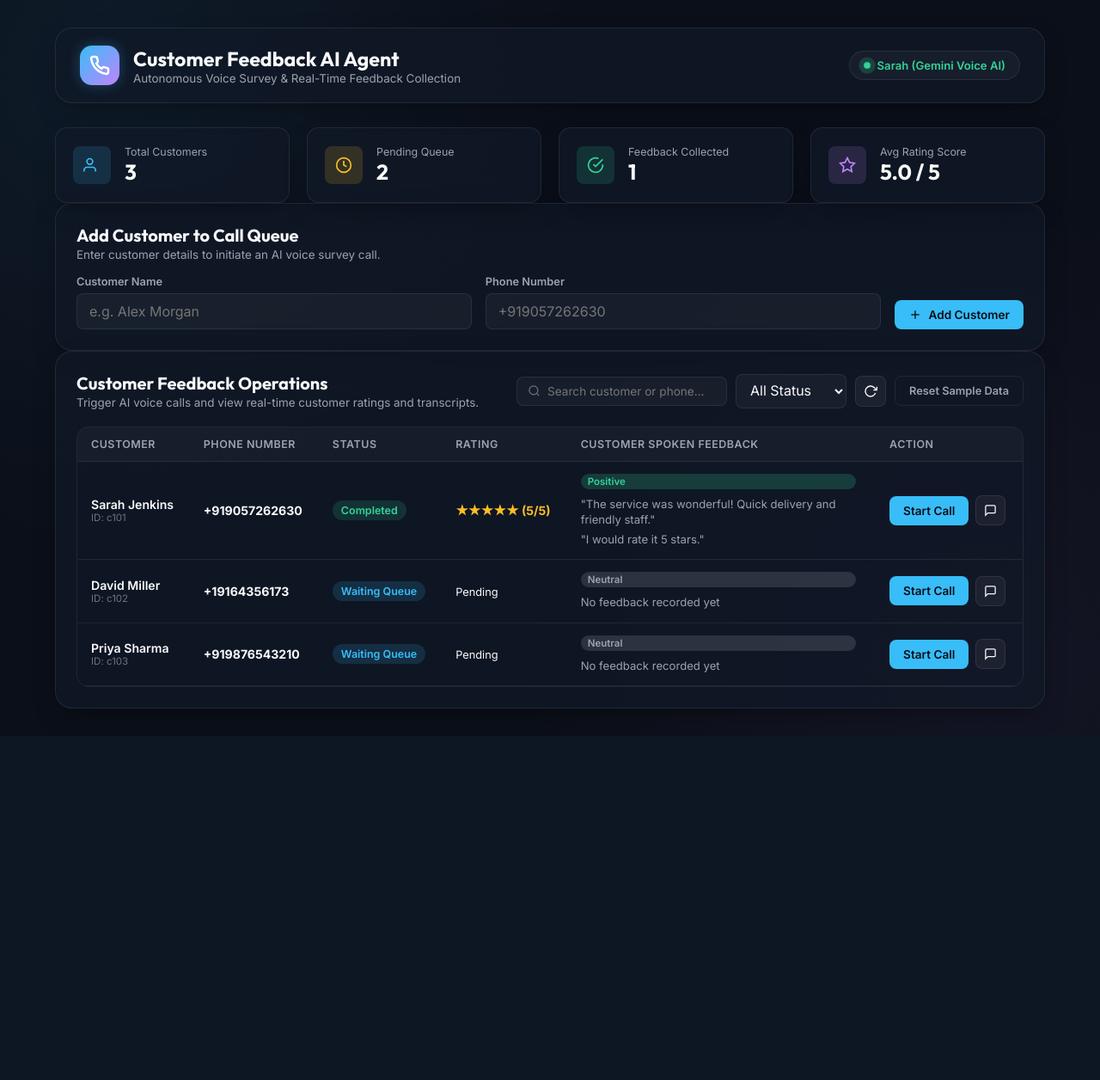
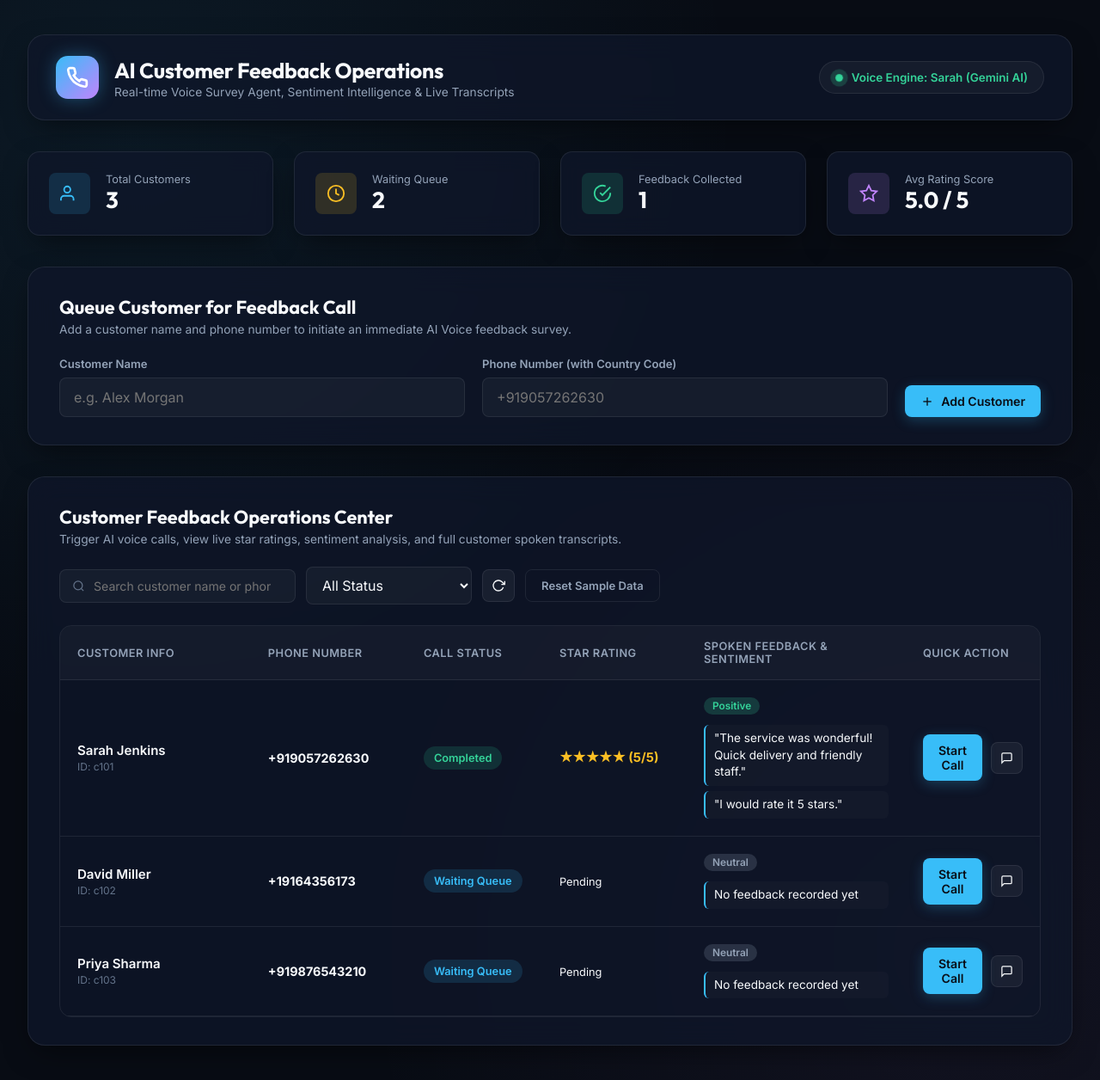
Before and after one commit to Vikas-kumar-kumawat/callingAgent, a Flask app: page / in a window 1280 px wide. Shown: the whole page at 86% size. Before the commit the page ends 844 px from the top, so only its background shows below. Run offline with Flask 3, Linux system fonts and the light colour scheme.

Commit message:
Expand spacing and refine Customer Feedback Operations UI layout

```diff
--- a/static/style.css
+++ b/static/style.css
@@ -1,13 +1,13 @@
 :root {
-    --bg-main: #0b0f19;
-    --bg-card: rgba(17, 24, 39, 0.75);
-    --bg-surface: #111827;
+    --bg-main: #080c14;
+    --bg-card: rgba(15, 23, 42, 0.78);
+    --bg-surface: #0f172a;
     --border-color: rgba(255, 255, 255, 0.08);
-    --border-highlight: rgba(56, 189, 248, 0.25);
+    --border-highlight: rgba(56, 189, 248, 0.3);
 
-    --text-primary: #f9fafb;
-    --text-secondary: #9ca3af;
-    --text-muted: #6b7280;
+    --text-primary: #f8fafc;
+    --text-secondary: #94a3b8;
+    --text-muted: #64748b;
 
     --primary: #38bdf8;
     --primary-hover: #0284c7;
@@ -24,7 +24,7 @@
     --radius-md: 14px;
     --radius-lg: 20px;
 
-    --shadow-soft: 0 10px 30px -10px rgba(0, 0, 0, 0.5);
+    --shadow-soft: 0 12px 35px -10px rgba(0, 0, 0, 0.6);
 }
 
 * {
@@ -40,8 +40,8 @@ body {
     min-height: 100vh;
     overflow-x: hidden;
     background-image:
-        radial-gradient(circle at 10% 10%, rgba(56, 189, 248, 0.07) 0%, transparent 40%),
-        radial-gradient(circle at 90% 90%, rgba(192, 132, 252, 0.05) 0%, transparent 40%);
+        radial-gradient(circle at 12% 12%, rgba(56, 189, 248, 0.08) 0%, transparent 45%),
+        radial-gradient(circle at 88% 88%, rgba(192, 132, 252, 0.06) 0%, transparent 45%);
 }
 
 button, input, select {
@@ -49,79 +49,83 @@ button, input, select {
     font-size: inherit;
 }
 
-/* App Header */
+/* App Container Layout with Generous Spacing */
 .app-layout {
-    max-width: 1200px;
+    max-width: 1320px;
     margin: 0 auto;
-    padding: 32px 24px;
+    padding: 40px 32px;
     display: flex;
     flex-direction: column;
-    gap: 28px;
+    gap: 36px;
 }
 
+/* Top App Header */
 .app-header {
     display: flex;
     justify-content: space-between;
     align-items: center;
     background: var(--bg-card);
     border: 1px solid var(--border-color);
-    padding: 20px 28px;
+    padding: 24px 32px;
     border-radius: var(--radius-lg);
     box-shadow: var(--shadow-soft);
+    backdrop-filter: blur(16px);
 }
 
 .brand-block {
     display: flex;
     align-items: center;
-    gap: 16px;
+    gap: 18px;
 }
 
 .brand-avatar {
-    width: 46px;
-    height: 46px;
+    width: 50px;
+    height: 50px;
     border-radius: var(--radius-md);
     background: linear-gradient(135deg, var(--primary), var(--accent-purple));
     display: flex;
     align-items: center;
     justify-content: center;
     color: #fff;
-    box-shadow: 0 0 15px rgba(56, 189, 248, 0.3);
+    box-shadow: 0 0 20px rgba(56, 189, 248, 0.35);
 }
 
 .app-title {
     font-family: var(--font-heading);
-    font-size: 1.45rem;
+    font-size: 1.55rem;
     font-weight: 700;
+    letter-spacing: -0.3px;
 }
 
 .app-subtitle {
-    font-size: 0.84rem;
+    font-size: 0.86rem;
     color: var(--text-secondary);
+    margin-top: 2px;
 }
 
 .header-status {
     display: flex;
     align-items: center;
-    gap: 8px;
+    gap: 10px;
     background: rgba(255, 255, 255, 0.04);
     border: 1px solid var(--border-color);
-    padding: 8px 16px;
-    border-radius: 20px;
+    padding: 10px 18px;
+    border-radius: 30px;
 }
 
 .engine-tag {
-    font-size: 0.82rem;
+    font-size: 0.84rem;
     font-weight: 600;
     color: var(--accent-green);
 }
 
 /* Pulse Dot */
 .pulse-dot {
-    width: 8px;
-    height: 8px;
+    width: 9px;
+    height: 9px;
     border-radius: 50%;
     background-color: var(--accent-green);
-    box-shadow: 0 0 8px var(--accent-green);
+    box-shadow: 0 0 10px var(--accent-green);
     animation: pulse 2s infinite;
 }
 
@@ -131,33 +135,41 @@ button, input, select {
     100% { transform: scale(0.95); box-shadow: 0 0 0 0 rgba(52, 211, 153, 0); }
 }
 
-/* Metrics Grid */
+/* Main Content Wrapper */
+.main-wrapper {
+    display: flex;
+    flex-direction: column;
+    gap: 36px;
+}
+
+/* KPI Metrics Grid */
 .metrics-grid {
     display: grid;
     grid-template-columns: repeat(4, 1fr);
-    gap: 20px;
+    gap: 24px;
 }
 
 .metric-card {
     background: var(--bg-card);
     border: 1px solid var(--border-color);
-    padding: 20px;
+    padding: 24px;
     border-radius: var(--radius-md);
     display: flex;
     align-items: center;
-    gap: 16px;
+    gap: 18px;
     box-shadow: var(--shadow-soft);
     transition: transform 0.2s ease, border-color 0.2s ease;
+    backdrop-filter: blur(12px);
 }
 
 .metric-card:hover {
-    transform: translateY(-2px);
+    transform: translateY(-3px);
     border-color: var(--border-highlight);
 }
 
 .metric-icon {
-    width: 44px;
-    height: 44px;
+    width: 48px;
+    height: 48px;
     border-radius: var(--radius-sm);
     display: flex;
     align-items: center;
@@ -170,55 +182,57 @@ button, input, select {
 .metric-icon.purple { background: rgba(192, 132, 252, 0.15); color: var(--accent-purple); }
 
 .metric-label {
-    font-size: 0.78rem;
+    font-size: 0.8rem;
     color: var(--text-secondary);
     display: block;
 }
 
 .metric-value {
     font-family: var(--font-heading);
-    font-size: 1.55rem;
+    font-size: 1.65rem;
     font-weight: 700;
+    margin-top: 2px;
 }
 
-/* Panel Card */
+/* Panel Sections with Spacious Padding */
 .panel-card {
     background: var(--bg-card);
     border: 1px solid var(--border-color);
     border-radius: var(--radius-lg);
-    padding: 24px;
+    padding: 32px 36px;
     box-shadow: var(--shadow-soft);
+    backdrop-filter: blur(16px);
 }
 
 .panel-title-bar h2, .panel-header-toolbar h2 {
     font-family: var(--font-heading);
-    font-size: 1.25rem;
+    font-size: 1.35rem;
     font-weight: 700;
 }
 
 .panel-title-bar p, .panel-header-toolbar p {
-    font-size: 0.84rem;
+    font-size: 0.86rem;
     color: var(--text-secondary);
-    margin-top: 2px;
+    margin-top: 4px;
 }
 
-/* Simple Add Customer Form */
+/* Add Customer Form Grid */
 .simple-form {
     display: grid;
     grid-template-columns: 1fr 1fr auto;
-    gap: 16px;
+    gap: 20px;
     align-items: end;
-    margin-top: 16px;
+    margin-top: 24px;
 }
 
 .form-input-group {
     display: flex;
     flex-direction: column;
-    gap: 6px;
+    gap: 8px;
 }
 
 .form-input-group label {
-    font-size: 0.8rem;
+    font-size: 0.82rem;
     font-weight: 600;
     color: var(--text-secondary);
 }
@@ -226,15 +240,16 @@ button, input, select {
 .form-input-group input {
     background: rgba(255, 255, 255, 0.04);
     border: 1px solid var(--border-color);
-    padding: 10px 14px;
+    padding: 12px 16px;
     border-radius: var(--radius-sm);
     color: var(--text-primary);
     outline: none;
-    transition: border-color 0.2s ease;
+    transition: border-color 0.2s ease, box-shadow 0.2s ease;
 }
 
 .form-input-group input:focus {
     border-color: var(--primary);
+    box-shadow: 0 0 12px rgba(56, 189, 248, 0.2);
 }
 
 /* Toolbar & Filters */
@@ -242,24 +257,24 @@ button, input, select {
     display: flex;
     justify-content: space-between;
     align-items: center;
-    gap: 16px;
-    margin-bottom: 20px;
+    gap: 24px;
+    margin-bottom: 24px;
     flex-wrap: wrap;
 }
 
 .toolbar-actions {
     display: flex;
     align-items: center;
-    gap: 10px;
+    gap: 12px;
 }
 
 .search-box {
     display: flex;
     align-items: center;
-    gap: 8px;
+    gap: 10px;
     background: rgba(255, 255, 255, 0.04);
     border: 1px solid var(--border-color);
-    padding: 8px 12px;
+    padding: 10px 14px;
     border-radius: var(--radius-sm);
     color: var(--text-muted);
 }
@@ -269,14 +284,15 @@ button, input, select {
     border: none;
     color: var(--text-primary);
     outline: none;
-    font-size: 0.85rem;
+    font-size: 0.88rem;
+    min-width: 220px;
 }
 
 .select-filter {
     background: rgba(255, 255, 255, 0.04);
     border: 1px solid var(--border-color);
     color: var(--text-primary);
-    padding: 8px 12px;
+    padding: 10px 14px;
     border-radius: var(--radius-sm);
     outline: none;
     cursor: pointer;
@@ -298,22 +314,22 @@ button, input, select {
     width: 100%;
     border-collapse: collapse;
     text-align: left;
-    font-size: 0.88rem;
+    font-size: 0.9rem;
 }
 
 .data-table th {
     background: rgba(255, 255, 255, 0.03);
-    padding: 12px 16px;
+    padding: 16px 20px;
     font-weight: 600;
     color: var(--text-secondary);
     border-bottom: 1px solid var(--border-color);
-    font-size: 0.78rem;
+    font-size: 0.8rem;
     text-transform: uppercase;
     letter-spacing: 0.5px;
 }
 
 .data-table td {
-    padding: 14px 16px;
+    padding: 20px;
     border-bottom: 1px solid var(--border-color);
     vertical-align: middle;
 }
@@ -325,26 +341,28 @@ button, input, select {
 .customer-meta {
     display: flex;
     flex-direction: column;
+    gap: 2px;
 }
 
 .customer-name {
     font-weight: 600;
     color: var(--text-primary);
+    font-size: 0.94rem;
 }
 
 .customer-id {
-    font-size: 0.72rem;
+    font-size: 0.75rem;
     color: var(--text-muted);
 }
 
-/* Badges & Rating */
+/* Badges & Sentiment */
 .badge {
     display: inline-flex;
     align-items: center;
     gap: 6px;
-    padding: 4px 10px;
+    padding: 6px 12px;
     border-radius: 20px;
-    font-size: 0.78rem;
+    font-size: 0.8rem;
     font-weight: 600;
 }
 
@@ -364,39 +382,45 @@ button, input, select {
 }
 
 .sentiment-tag {
-    font-size: 0.72rem;
-    padding: 2px 8px;
+    font-size: 0.74rem;
+    padding: 3px 10px;
     border-radius: 12px;
     font-weight: 600;
-    margin-bottom: 4px;
+    margin-bottom: 6px;
     display: inline-block;
+    align-self: flex-start;
 }
 .sentiment-tag.positive { background: rgba(52, 211, 153, 0.2); color: var(--accent-green); }
 .sentiment-tag.negative { background: rgba(248, 113, 113, 0.2); color: var(--accent-red); }
-.sentiment-tag.neutral { background: rgba(156, 163, 175, 0.2); color: var(--text-secondary); }
+.sentiment-tag.neutral { background: rgba(148, 163, 184, 0.2); color: var(--text-secondary); }
 
 .rating-stars {
     color: var(--accent-yellow);
     font-weight: 700;
+    font-size: 0.92rem;
 }
 
 .feedback-box {
     display: flex;
     flex-direction: column;
-    gap: 4px;
-    max-width: 320px;
+    gap: 6px;
+    max-width: 360px;
 }
 
 .feedback-item {
-    font-size: 0.82rem;
-    color: var(--text-secondary);
-    line-height: 1.4;
+    font-size: 0.85rem;
+    color: var(--text-primary);
+    line-height: 1.45;
+    background: rgba(255, 255, 255, 0.02);
+    padding: 6px 10px;
+    border-radius: 6px;
+    border-left: 2px solid var(--primary);
 }
 
 .actions-cell {
     display: flex;
     align-items: center;
-    gap: 8px;
+    gap: 10px;
 }
 
 /* Buttons */
@@ -404,22 +428,24 @@ button, input, select {
     display: inline-flex;
     align-items: center;
     gap: 8px;
-    padding: 9px 16px;
+    padding: 10px 18px;
     border-radius: var(--radius-sm);
     font-weight: 600;
-    font-size: 0.85rem;
+    font-size: 0.88rem;
     cursor: pointer;
     border: none;
-    transition: all 0.2s ease;
+    transition: all 0.2s cubic-bezier(0.4, 0, 0.2, 1);
 }
 
 .btn-primary {
     background: var(--primary);
     color: #090d16;
+    box-shadow: 0 4px 15px rgba(56, 189, 248, 0.25);
 }
 
 .btn-primary:hover {
     background: var(--primary-hover);
+    transform: translateY(-1px);
 }
 
 .btn-secondary {
@@ -436,7 +462,7 @@ button, input, select {
     background: transparent;
     border: 1px solid var(--border-color);
     color: var(--text-secondary);
-    font-size: 0.8rem;
+    font-size: 0.82rem;
 }
 
 .btn-outline:hover {
@@ -445,14 +471,14 @@ button, input, select {
 }
 
 .btn.icon-only {
-    padding: 9px;
+    padding: 10px;
 }
 
 /* Modal Overlay */
 .modal-overlay {
     position: fixed;
     top: 0; left: 0; right: 0; bottom: 0;
-    background: rgba(0, 0, 0, 0.75);
+    background: rgba(0, 0, 0, 0.78);
     backdrop-filter: blur(8px);
     display: flex;
     align-items: center;
--- a/templates/index.html
+++ b/templates/index.html
@@ -3,7 +3,7 @@
 <head>
     <meta charset="UTF-8">
     <meta name="viewport" content="width=device-width, initial-scale=1.0">
-    <title>AI Customer Feedback Agent</title>
+    <title>AI Voice Customer Feedback Agent</title>
     <link rel="preconnect" href="https://fonts.googleapis.com">
     <link rel="preconnect" href="https://fonts.gstatic.com" crossorigin>
     <link href="https://fonts.googleapis.com/css2?family=Inter:wght@300;400;500;600;700;800&family=Outfit:wght@400;500;600;700;800&display=swap" rel="stylesheet">
@@ -16,28 +16,28 @@
     <header class="app-header">
         <div class="brand-block">
             <div class="brand-avatar">
-                <svg width="24" height="24" viewBox="0 0 24 24" fill="none" stroke="currentColor" stroke-width="2.5"><path d="M22 16.92v3a2 2 0 0 1-2.18 2 19.79 19.79 0 0 1-8.63-3.07 19.5 19.5 0 0 1-6-6 19.79 19.79 0 0 1-3.07-8.67A2 2 0 0 1 4.11 2h3a2 2 0 0 1 2 1.72 12.84 12.84 0 0 0 .7 2.81 2 2 0 0 1-.45 2.11L8.09 9.91a16 16 0 0 0 6 6l1.27-1.27a2 2 0 0 1 2.11-.45 12.84 12.84 0 0 0 2.81.7A2 2 0 0 1 22 16.92z"></path></svg>
+                <svg width="26" height="26" viewBox="0 0 24 24" fill="none" stroke="currentColor" stroke-width="2.5"><path d="M22 16.92v3a2 2 0 0 1-2.18 2 19.79 19.79 0 0 1-8.63-3.07 19.5 19.5 0 0 1-6-6 19.79 19.79 0 0 1-3.07-8.67A2 2 0 0 1 4.11 2h3a2 2 0 0 1 2 1.72 12.84 12.84 0 0 0 .7 2.81 2 2 0 0 1-.45 2.11L8.09 9.91a16 16 0 0 0 6 6l1.27-1.27a2 2 0 0 1 2.11-.45 12.84 12.84 0 0 0 2.81.7A2 2 0 0 1 22 16.92z"></path></svg>
             </div>
             <div>
-                <h1 class="app-title">Customer Feedback AI Agent</h1>
-                <p class="app-subtitle">Autonomous Voice Survey & Real-Time Feedback Collection</p>
+                <h1 class="app-title">AI Customer Feedback Operations</h1>
+                <p class="app-subtitle">Real-time Voice Survey Agent, Sentiment Intelligence & Live Transcripts</p>
             </div>
         </div>
 
         <div class="header-status">
             <span class="pulse-dot active"></span>
-            <span class="engine-tag">Sarah (Gemini Voice AI)</span>
+            <span class="engine-tag">Voice Engine: Sarah (Gemini AI)</span>
         </div>
     </header>
 
-    <!-- Main Content Area -->
+    <!-- Main Content Wrapper -->
     <main class="main-wrapper">
 
-        <!-- Metrics Grid -->
+        <!-- KPI Metrics Grid -->
         <section class="metrics-grid">
             <div class="metric-card">
                 <div class="metric-icon blue">
-                    <svg width="20" height="20" viewBox="0 0 24 24" fill="none" stroke="currentColor" stroke-width="2"><path d="M17 21v-2a4 4 0 0 0-4-4H5a4 4 0 0 0-4 4v2"></path><circle cx="9" cy="7" r="4"></circle></svg>
+                    <svg width="22" height="22" viewBox="0 0 24 24" fill="none" stroke="currentColor" stroke-width="2"><path d="M17 21v-2a4 4 0 0 0-4-4H5a4 4 0 0 0-4 4v2"></path><circle cx="9" cy="7" r="4"></circle></svg>
                 </div>
                 <div class="metric-data">
                     <span class="metric-label">Total Customers</span>
@@ -47,17 +47,17 @@
 
             <div class="metric-card">
                 <div class="metric-icon yellow">
-                    <svg width="20" height="20" viewBox="0 0 24 24" fill="none" stroke="currentColor" stroke-width="2"><circle cx="12" cy="12" r="10"></circle><polyline points="12 6 12 12 16 14"></polyline></svg>
+                    <svg width="22" height="22" viewBox="0 0 24 24" fill="none" stroke="currentColor" stroke-width="2"><circle cx="12" cy="12" r="10"></circle><polyline points="12 6 12 12 16 14"></polyline></svg>
                 </div>
                 <div class="metric-data">
-                    <span class="metric-label">Pending Queue</span>
+                    <span class="metric-label">Waiting Queue</span>
                     <strong id="pendingCustomers" class="metric-value">0</strong>
                 </div>
             </div>
 
             <div class="metric-card">
                 <div class="metric-icon green">
-                    <svg width="20" height="20" viewBox="0 0 24 24" fill="none" stroke="currentColor" stroke-width="2"><path d="M22 11.08V12a10 10 0 1 1-5.93-9.14"></path><polyline points="22 4 12 14.01 9 11.01"></polyline></svg>
+                    <svg width="22" height="22" viewBox="0 0 24 24" fill="none" stroke="currentColor" stroke-width="2"><path d="M22 11.08V12a10 10 0 1 1-5.93-9.14"></path><polyline points="22 4 12 14.01 9 11.01"></polyline></svg>
                 </div>
                 <div class="metric-data">
                     <span class="metric-label">Feedback Collected</span>
@@ -67,7 +67,7 @@
 
             <div class="metric-card">
                 <div class="metric-icon purple">
-                    <svg width="20" height="20" viewBox="0 0 24 24" fill="none" stroke="currentColor" stroke-width="2"><polygon points="12 2 15.09 8.26 22 9.27 17 14.14 18.18 21.02 12 17.77 5.82 21.02 7 14.14 2 9.27 8.91 8.26 12 2"></polygon></svg>
+                    <svg width="22" height="22" viewBox="0 0 24 24" fill="none" stroke="currentColor" stroke-width="2"><polygon points="12 2 15.09 8.26 22 9.27 17 14.14 18.18 21.02 12 17.77 5.82 21.02 7 14.14 2 9.27 8.91 8.26 12 2"></polygon></svg>
                 </div>
                 <div class="metric-data">
                     <span class="metric-label">Avg Rating Score</span>
@@ -77,11 +77,11 @@
         </section>
 
         <!-- Quick Add Customer Form -->
-        <section class="panel-card">
+        <section class="panel-card form-section">
             <div class="panel-title-bar">
                 <div>
-                    <h2>Add Customer to Call Queue</h2>
-                    <p>Enter customer details to initiate an AI voice survey call.</p>
+                    <h2>Queue Customer for Feedback Call</h2>
+                    <p>Add a customer name and phone number to initiate an immediate AI Voice feedback survey.</p>
                 </div>
             </div>
 
@@ -92,7 +92,7 @@
                 </div>
 
                 <div class="form-input-group">
-                    <label for="customerPhone">Phone Number</label>
+                    <label for="customerPhone">Phone Number (with Country Code)</label>
                     <input id="customerPhone" name="phone" type="tel" placeholder="+919057262630" required>
                 </div>
 
@@ -103,26 +103,26 @@
             </form>
         </section>
 
-        <!-- Customer Operations Table -->
-        <section class="panel-card">
+        <!-- Expanded Customer Feedback Operations Table -->
+        <section class="panel-card table-section">
             <div class="panel-header-toolbar">
                 <div>
-                    <h2>Customer Feedback Operations</h2>
-                    <p>Trigger AI voice calls and view real-time customer ratings and transcripts.</p>
+                    <h2>Customer Feedback Operations Center</h2>
+                    <p>Trigger AI voice calls, view live star ratings, sentiment analysis, and full customer spoken transcripts.</p>
                 </div>
 
                 <div class="toolbar-actions">
                     <div class="search-box">
                         <svg width="15" height="15" viewBox="0 0 24 24" fill="none" stroke="currentColor" stroke-width="2"><circle cx="11" cy="11" r="8"></circle><line x1="21" y1="21" x2="16.65" y2="16.65"></line></svg>
-                        <input id="customerSearch" type="search" placeholder="Search customer or phone...">
+                        <input id="customerSearch" type="search" placeholder="Search customer name or phone...">
                     </div>
 
                     <select id="statusFilter" class="select-filter">
                         <option value="all">All Status</option>
-                        <option value="pending">Waiting</option>
-                        <option value="calling">In Call</option>
-                        <option value="completed">Completed</option>
-                        <option value="failed">Failed</option>
+                        <option value="pending">Waiting Queue</option>
+                        <option value="calling">In Call Session</option>
+                        <option value="completed">Call Completed</option>
+                        <option value="failed">Failed / No Answer</option>
                     </select>
 
                     <button id="refreshBtn" class="btn btn-secondary icon-only" title="Refresh Data">
@@ -137,12 +137,12 @@
                 <table class="data-table">
                     <thead>
                         <tr>
-                            <th>Customer</th>
-                            <th>Phone Number</th>
-                            <th>Status</th>
-                            <th>Rating</th>
-                            <th>Customer Spoken Feedback</th>
-                            <th>Action</th>
+                            <th style="width: 20%;">Customer Info</th>
+                            <th style="width: 16%;">Phone Number</th>
+                            <th style="width: 14%;">Call Status</th>
+                            <th style="width: 15%;">Star Rating</th>
+                            <th style="width: 23%;">Spoken Feedback & Sentiment</th>
+                            <th style="width: 12%;">Quick Action</th>
                         </tr>
                     </thead>
                     <tbody id="customerTable">
@@ -162,7 +162,7 @@
     <div class="modal-card">
         <div class="modal-header">
             <div>
-                <span class="modal-subtitle">AI VOICE FEEDBACK TRANSCRIPT</span>
+                <span class="modal-subtitle">REAL-TIME VOICE CONVERSATION INTELLIGENCE</span>
                 <h3 id="modalCustomerName">Customer Call Transcript</h3>
             </div>
             <button id="closeModalBtn" class="close-btn">&times;</button>
```
Also changed, not shown: other parts of static/style.css (+25 -24 lines).
